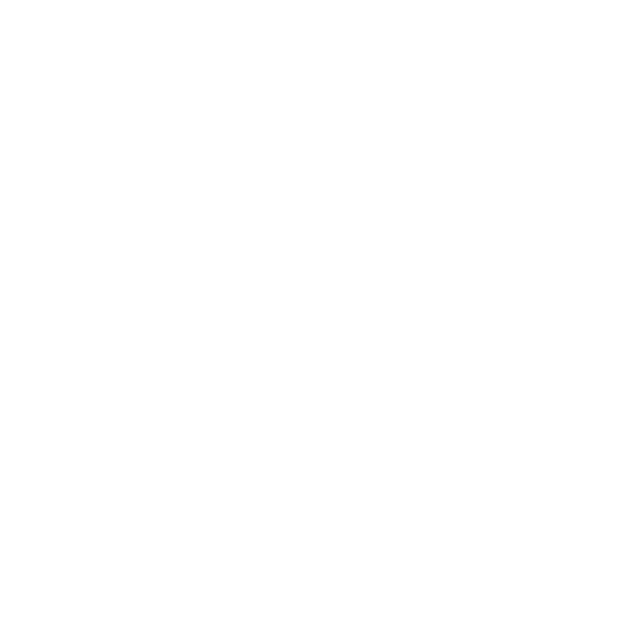
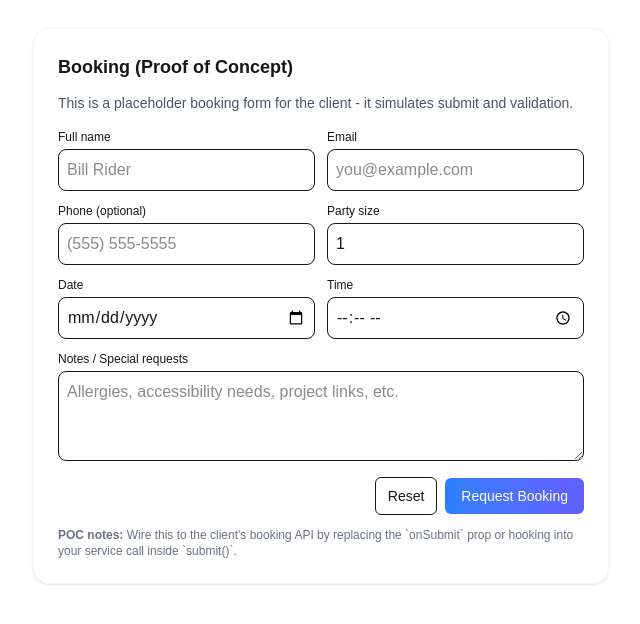
Before and after one commit to JahleelT/BNotarize, a Next.js app in the folder frontend/: page / in a window 1280 px wide. Shown: the part 772-1396 px from the top of the page, without its empty margins (159-799 px from the left). Before the commit the page ends 864 px from the top, so only its background shows below. Built offline with nearby package versions, Linux system fonts and the light colour scheme.

Commit message:
finished mock Booking file

```diff
--- a/frontend/app/components/Booking.tsx
+++ b/frontend/app/components/Booking.tsx
@@ -1,9 +1,236 @@
 "use client";
 
-export default function Booking() {
+import { useState } from "react";
+
+type BookingData = {
+  fullName: string;
+  email: string;
+  phone?: string;
+  date: string;
+  time: string;
+  partySize: number;
+  notes?: string;
+};
+
+
+export default function Booking({
+  onSubmit, initial
+} : {
+  onSubmit?: (data: BookingData) => Promise<void> | void;
+  initial?: Partial<BookingData>;
+}) {
+  const [form, setForm] = useState<BookingData>({
+    fullName: initial?.fullName ?? "",
+    email: initial?.email ?? "",
+    phone: initial?.phone ?? "",
+    date: initial?.date ?? "",
+    time: initial?.time ?? "",
+    partySize: initial?.partySize ?? 1,
+    notes: initial?.notes ?? "",
+  });
+
+  const [loading, setLoading] = useState(false);
+  const [successMsg, setSuccessMsg] = useState<string | null>(null);
+  const [errorMsg, setErrorMsg] = useState<string | null>(null);
+
+  const handleChange =
+  (key: keyof BookingData) =>
+  (e: React.ChangeEvent<HTMLInputElement | HTMLTextAreaElement | HTMLSelectElement>) => {
+    const value =
+      e.target.type === "number" ? Number(e.target.value) : e.target.value;
+    setForm((prev) => ({ ...prev, [key]: value}));
+  };
+
+  const validate = (): string | null => {
+    if (!form.fullName.trim()) return "Please enter your full name.";
+    if (!/^[^\s@]+@[^\s@]+\.[^\s@]+$/.test(form.email)) return "Enter a valid email.";
+    if (!form.date) return "Please choose a date.";
+    if (!form.time) return "Please choose a time.";
+    if (form.partySize < 1) return "Party size must be at least 1";
+    return null
+  };
+
+  const simulateNetwork = (data: BookingData) =>
+    new Promise<void>((resolve) => {
+      setTimeout(() => {
+        console.log("Booking submitted (POC):", data);
+        resolve();
+      }, 900);
+    });
+
+  const submit = async (e?: React.FormEvent) => {
+    e?.preventDefault();
+    setSuccessMsg(null);
+    setErrorMsg(null);
+
+    const validationError = validate();
+    if (validationError) {
+      setErrorMsg(validationError);
+      return;
+    }
+
+    setLoading(true);
+    try {
+      if (onSubmit) {
+        await onSubmit(form);
+      } else {
+        await simulateNetwork(form);
+      }
+      setSuccessMsg("Booking request submitted - this is a proof-of-concept.");
+      setForm((f) => ({ ...f, fullName: "", email: "", phone: "", notes: ""}));
+    } catch {
+      setErrorMsg("Something went wrong. Try again.");
+    } finally {
+      setLoading(false);
+    }
+  };
+
   return (
     <>
+      <form
+        onSubmit={submit}
+        className="max-w-xl w-full bg-white/60 backdrop-blur-sm p-6 rounded-2xl shadow-sm border border-gray-100"
+        aria-labelledby="booking-form-title"
+      >
+        <h2 id="booking-form-title" className="text-lg font-semibold mb-3">
+          Booking (Proof of Concept)
+        </h2>
 
+        <p className="text-sm text-gray-600 mb-4">
+          This is a placeholder booking form for the client - it simulates submit and validation.
+        </p>
+
+        {errorMsg && (
+          <div role="alert" className="mb-3 test-sm text-red-700">
+            {errorMsg}
+          </div>
+        )}
+        {successMsg && (
+          <div role="status" className="mb-3 text-sm text-green-700">
+            {successMsg}
+          </div>
+        )}
+
+        <div className="grid grid-cols-1 md:grid-cols-2 gap-3">
+          <label className="flex flex-col">
+            <span className="text-xs font-medium mb-1"> Full name</span>
+            <input
+              type="text"
+              value={form.fullName}
+              onChange={handleChange("fullName")}
+              className="rounded-lg p-2 border focus:outline-none focus:ring-2 focus:ring-blue-300"
+              placeholder="Bill Rider"
+              required
+              aria-required
+            />
+          </label>
+
+          <label className="flex flex-col">
+            <span className="text-xs font-medium mb-1">Email</span>
+            <input
+              type="email"
+              value={form.email}
+              onChange={handleChange("email")}
+              className="rounded-lg p-2 border focus:outline-none focus:ring-2 focus:ring-blue-300"
+              placeholder="you@example.com"
+              required
+              aria-required
+            />
+          </label>
+
+          <label className="flex flex-col">
+            <span className="text-xs font-medium mb-1">Phone (optional)</span>
+            <input
+              type="tel"
+              value={form.phone}
+              onChange={handleChange("phone")}
+              className="rounded-lg p-2 border focus:outline-none focus:ring-2 focus:ring-blue-300"
+              placeholder="(555) 555-5555"
+            />
+          </label>
+
+          <label className="flex flex-col">
+            <span className="text-xs font-medium mb-1">Party size</span>
+            <input
+              type="number"
+              value={form.partySize}
+              onChange={handleChange("partySize")}
+              min={1}
+              className="rounded-lg p-2 border focus:outline-none focus:ring-2 focus:ring-blue-300"
+              aria-label="Party size"
+            />
+          </label>
+
+          <label className="flex flex-col">
+            <span className="text-xs font-medium mb-1">Date</span>
+            <input
+              type="date"
+              value={form.date}
+              onChange={handleChange("date")}
+              className="rounded-lg p-2 border focus:outline-none focus:ring-2 focus:ring-blue-300"
+              required
+            />
+          </label>
+
+          <label className="flex flex-col">
+            <span className="text-xs font-medium mb-1">Time</span>
+            <input
+              type="time"
+              value={form.time}
+              onChange={handleChange("time")}
+              className="rounded-lg p-2 border focus:outline-none focus:ring-2 focus:ring-blue-300"
+              required
+            />
+          </label>
+        </div>
+
+        <label className="flex flex-col mt-3">
+          <span className="text-xs font-medium mb-1">Notes / Special requests</span>
+          <textarea
+            value={form.notes}
+            onChange={handleChange("notes")}
+            rows={3}
+            className="rounded-lg p-2 border focus:outline-none focus:ring-2 focus:ring-blue-300"
+            placeholder="Allergies, accessibility needs, project links, etc."
+          />
+        </label>
+
+        <div className="mt-4 flex items-center justify-end gap-2">
+          <button
+            type="button"
+            onClick={() => {
+              setForm({
+                fullName: "",
+                email: "",
+                phone: "",
+                date: "",
+                time: "",
+                partySize: 1,
+                notes: "",
+              });
+              setErrorMsg(null);
+              setSuccessMsg(null);
+            }}
+            className="px-3 py-2 rounded-md text-sm border hover:bg-gray-50"
+          >
+            Reset
+          </button>
+
+          <button
+            type="submit"
+            disabled={loading}
+            className="px-4 py-2 rounded-md text-sm font-medium bg-linear-to-r from-blue-500 to-indigo-500 text-white disabled:opacity-60 disabled:cursor-not-allowed"
+            aria-busy={loading}
+          >
+            {loading ? "Submitting…" : "Request Booking"}
+          </button>
+        </div>
+
+        <div className="mt-3 text-xs text-gray-500">
+          <strong>POC notes:</strong> Wire this to the client&apos;s booking API by replacing the
+          `onSubmit` prop or hooking into your service call inside `submit()`.
+        </div>
+      </form>
     </>
-  )
+  );
 }
```
